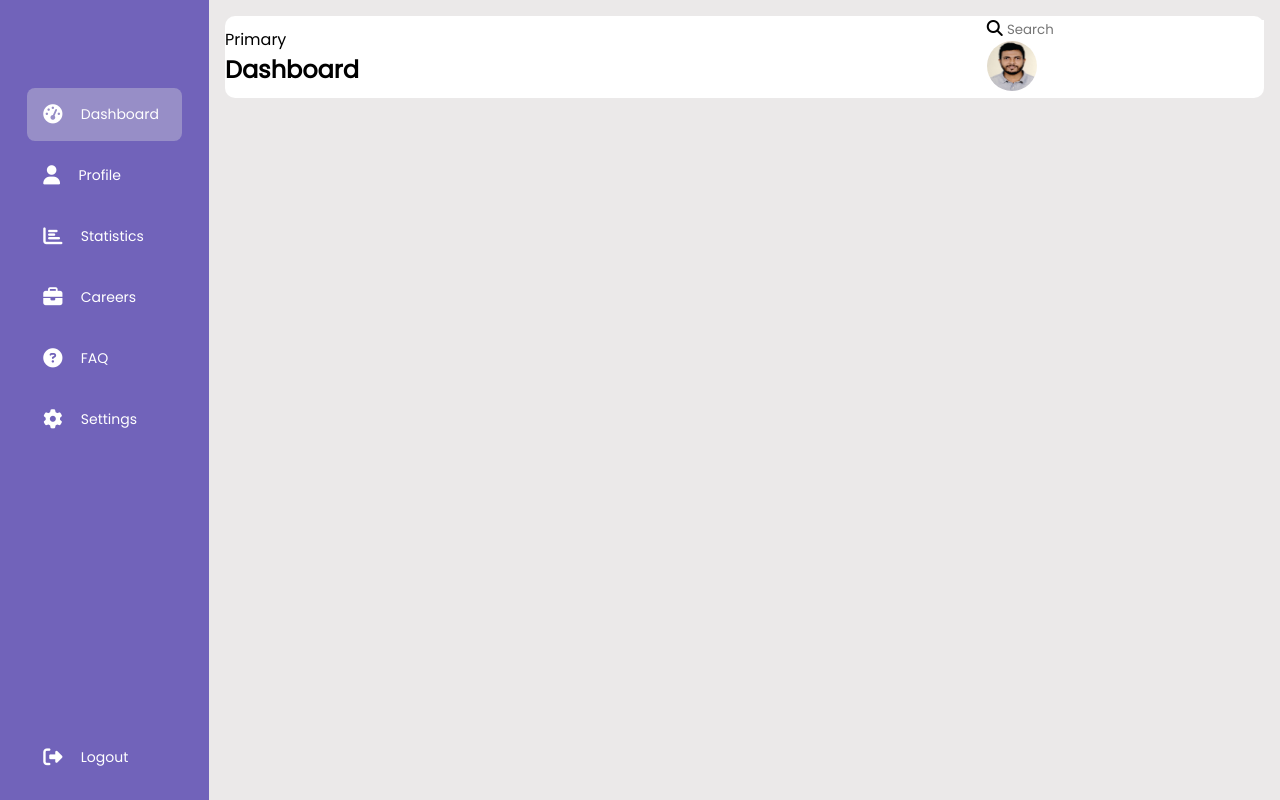
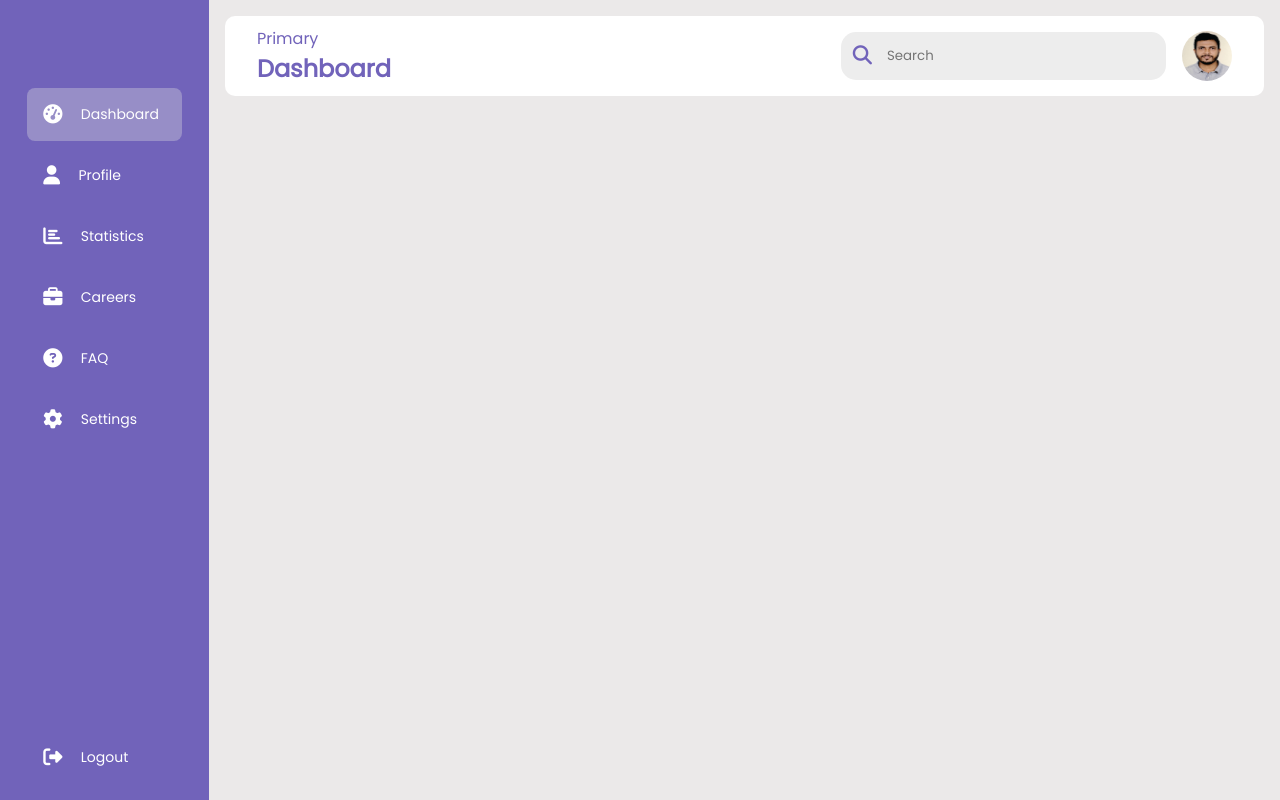
Before and after one commit to Joynal279/Dashboard, a plain HTML site: page index.html in a window 1280 px wide. Drawn offline with Linux system fonts and the light colour scheme.

Commit message:
header ui style in progress

```diff
--- a/style.css
+++ b/style.css
@@ -93,5 +93,43 @@ body{
     flex-wrap: wrap;
     background: white;
     border-radius: 10px;
+    padding: 10px 2rem;
+    margin-bottom: 1rem;
+}
 
+.header--title {
+    color: rgba(113, 99, 186, 255);
 }
+
+.user--info {
+    display: flex;
+    align-items: center;
+    gap: 1rem;
+}
+
+.search--box {
+    background: rgb(237, 237, 237);
+    border-radius: 15px;
+    color: rgba(113, 99, 186, 255);
+    display: flex;
+    align-items: center;
+    gap: 5px;
+    padding: 4px 12px;
+}
+
+.search--box input {
+    background: transparent;
+    padding: 10px;
+}
+
+.search--box i {
+    font-size: 1.2rem;
+    cursor: pointer;
+    transition: all 0.5s ease-out;
+}
+
+.search--box i:hover {
+    transform: scale(1.1);
+}
+
+/* card container */
```
